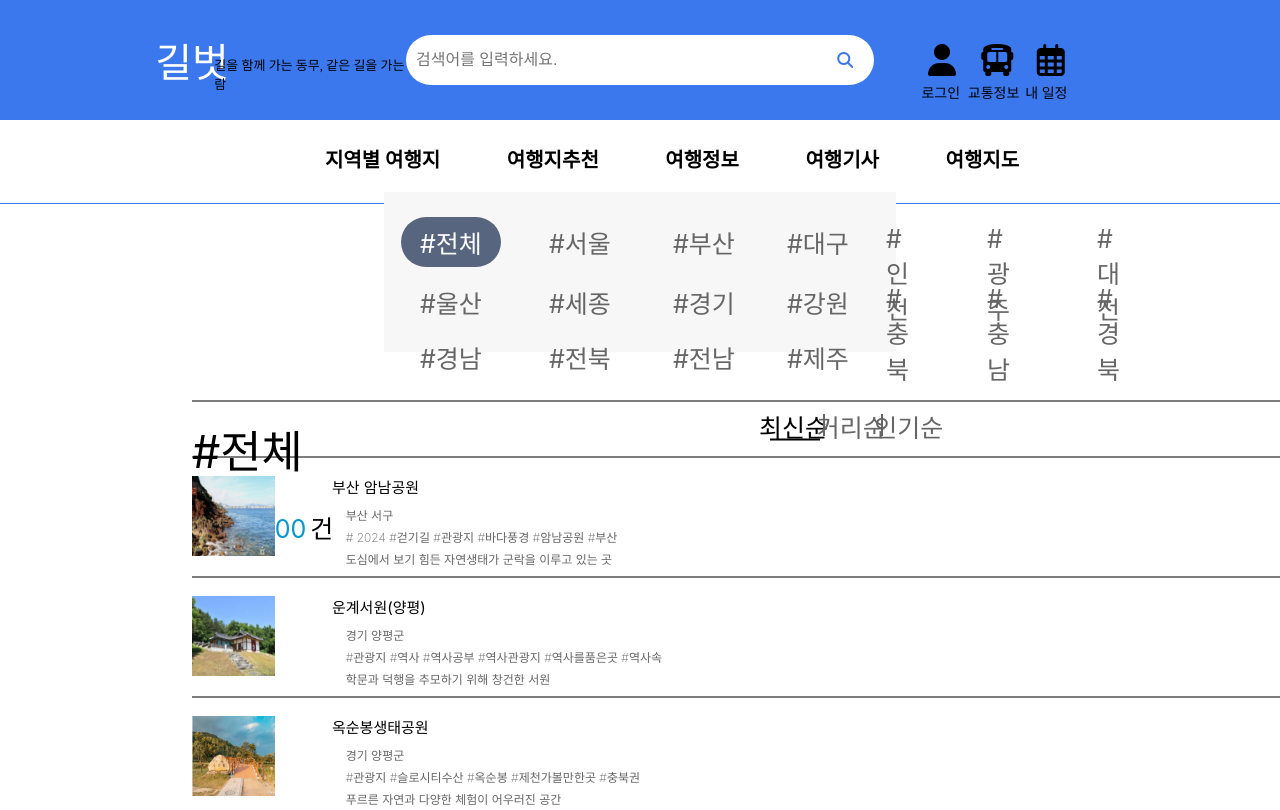
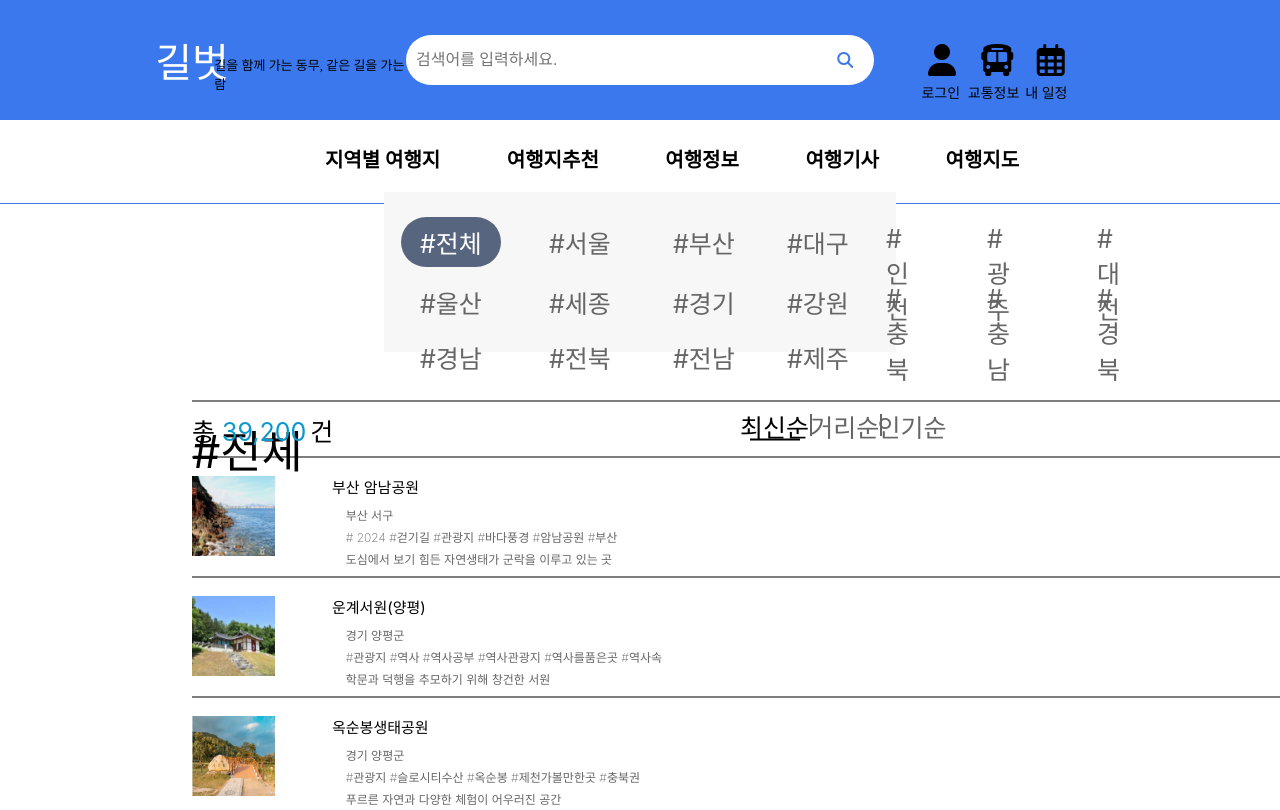
Before and after one commit to minseong-bc/fusionProject, a plain HTML site: page Region.html in a window 1280 px wide. Shown: the top 810 px of the page. Drawn offline with nearby package versions, Linux system fonts and the light colour scheme; a web font is replaced by a local one.

Commit message:
자식 요소 '%' 작업

```diff
--- a/Region.html
+++ b/Region.html
@@ -101,14 +101,14 @@
     </div>
 
     <div class="sort-div">
-      <div class="filterOpt" style="left: 2vw; color: black;" >
+      <div class="filterOpt" style="left: 2%; color: black;" >
         최신순
         <div class="underLine"></div>
       </div>
-      <div class="filterOpt" style="left: 6.5vw; color: #666666;" >거리순</div>
-      <div class="filterOpt" style="left: 11vw; color: #666666; ">인기순</div>
-      <div class="divideLine" style="left: 4.3vw"></div>
-      <div class="divideLine" style="left: 8.8vw"></div>
+      <div class="filterOpt" style="left: 24%; color: #666666;" >거리순</div>
+      <div class="filterOpt" style="left: 45%; color: #666666; ">인기순</div>
+      <div class="divideLine" style="left: 13%"></div>
+      <div class="divideLine" style="left: 35%"></div>
     </div>
 
     <div class="contentFrame" style="top: 59.5vh;">
--- a/style.css
+++ b/style.css
@@ -467,7 +467,7 @@ hr {
 /* 맛집 페이지 stylesheet */
 .filterBox{
     width: 40vw; height: 20vh;
-    top: 34vh;
+    top: 34%;
     left: 50%;
     transform: translate(-50%, -50%);
     position: absolute; background: #F7F7F7;
@@ -520,7 +520,7 @@ hr {
     left: 15vw; top: 416px; position: absolute; color: black; font-size: 2.8em; font-family: Inter; font-weight: 400; word-wrap: break-word;
 }
 .searchResult{
-    left: 15vw; top: 509px; position: absolute;
+    left: 15vw; top: 51.5vh; position: absolute;
 }
 .searchTotal{
     top: 50%; left: 7%; transform: translate(-50%, -50%); position: absolute;
```
Also changed, not shown: Restaurant.html (+5 -5 lines).
